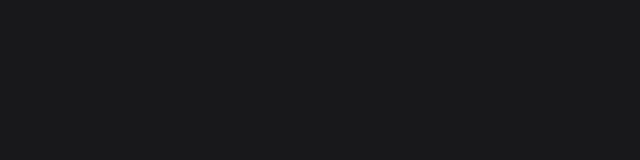
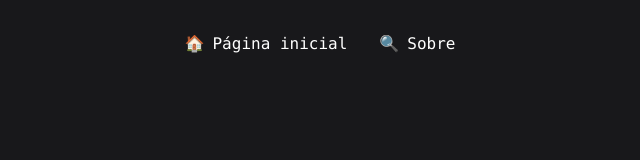
Before and after one commit to lnrdhffmnn/site, a Next.js app: page / in a window 1280 px wide. Shown: the top 160 px of the page, without its empty margins (320-960 px from the left). Built offline with nearby package versions, Linux system fonts and the light colour scheme.

Commit message:
Add header component

```diff
--- /dev/null
+++ b/app/components/header.tsx
@@ -0,0 +1,33 @@
+import Link from "next/link";
+
+interface MenuItem {
+  icon: string;
+  label: string;
+  href: string;
+}
+
+export default function Header() {
+  const menuItems: MenuItem[] = [
+    {
+      icon: "🏠",
+      label: "Página inicial",
+      href: "/",
+    },
+    {
+      icon: "🔍",
+      label: "Sobre",
+      href: "/about",
+    },
+  ];
+
+  return (
+    <header className="w-full flex items-center justify-center gap-8 p-8">
+      {menuItems.map(item => (
+        <Link key={item.href} href={item.href} className="flex gap-2">
+          <span>{item.icon}</span>
+          <span>{item.label}</span>
+        </Link>
+      ))}
+    </header>
+  );
+}
--- a/app/layout.tsx
+++ b/app/layout.tsx
@@ -1,3 +1,4 @@
+import Header from "./components/header";
 import "./globals.css";
 
 export default function RootLayout({
@@ -10,7 +11,7 @@
       <head />
       <body className="bg-zinc-900 text-white font-mono">
         <div className="min-w-full min-h-screen flex flex-col items-stretch justify-start">
-          <header></header>
+          <Header />
           <main className="flex-grow flex flex-col items-center justify-center relative">
             {children}
           </main>
```
